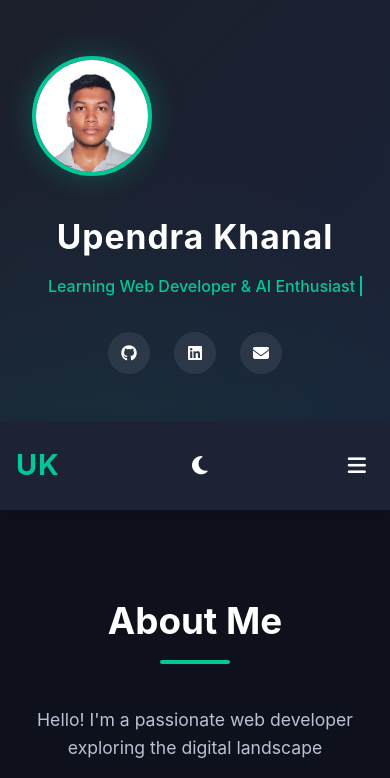
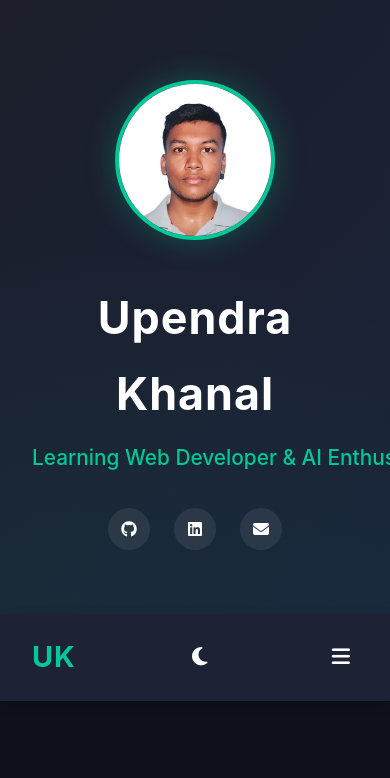
Before and after one commit to Upendra11223/proftfolio-website, a plain HTML site: page portfolio_code/index.html in a window 390 px wide. Shown: the top 778 px of the page. Drawn offline with Linux system fonts and the light colour scheme.

Commit message:
Update styles.css

```diff
--- a/portfolio_code/styles.css
+++ b/portfolio_code/styles.css
@@ -743,21 +743,11 @@ footer {
   }
 
   header {
-    padding: 3.5rem 1rem 3rem; /* updated padding */
-  }
-
-  .profile-img {
-    width: 120px;
-    height: 120px;
+    padding: 5rem 0 4rem;
   }
 
   header h1 {
-    font-size: 2.1rem;
-  }
-
-  header p {
-    font-size: 1rem;
-    padding: 0 1rem;
+    font-size: 2.8rem;
   }
 
   .section-header h2 {
@@ -786,26 +776,6 @@ footer {
     justify-content: center;
   }
 }
-/* ===== MOBILE RESPONSIVE FIXES ===== */
-html, body {
-  width: 100%;
-  overflow-x: hidden;
-}
-
-img {
-  max-width: 100%;
-  height: auto;
-  display: block;
-}
-
-.container {
-  max-width: 100%;
-  width: 100%;
-  padding-left: 1rem;
-  padding-right: 1rem;
-  box-sizing: border-box;
-}
-
 @keyframes fadeInUp {
   from {
     opacity: 0;
```
